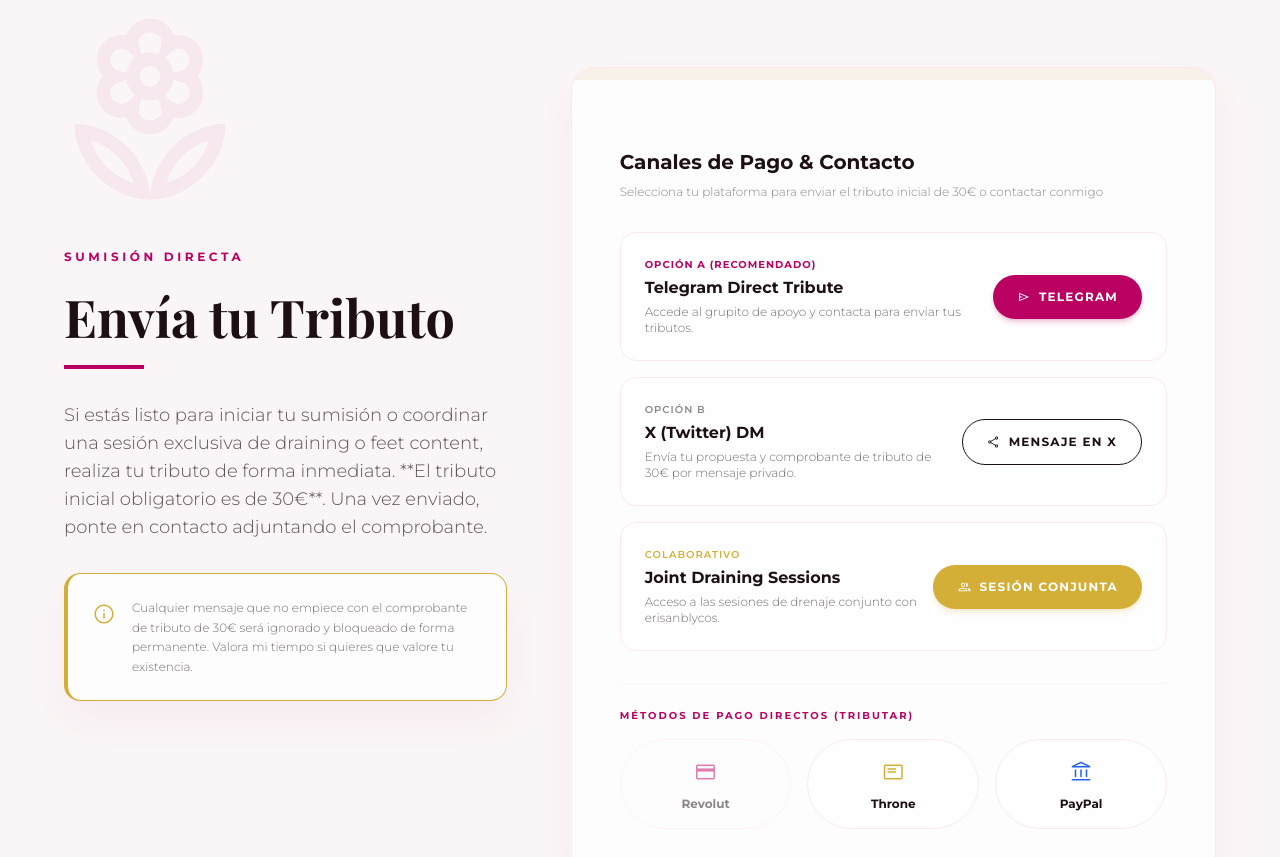
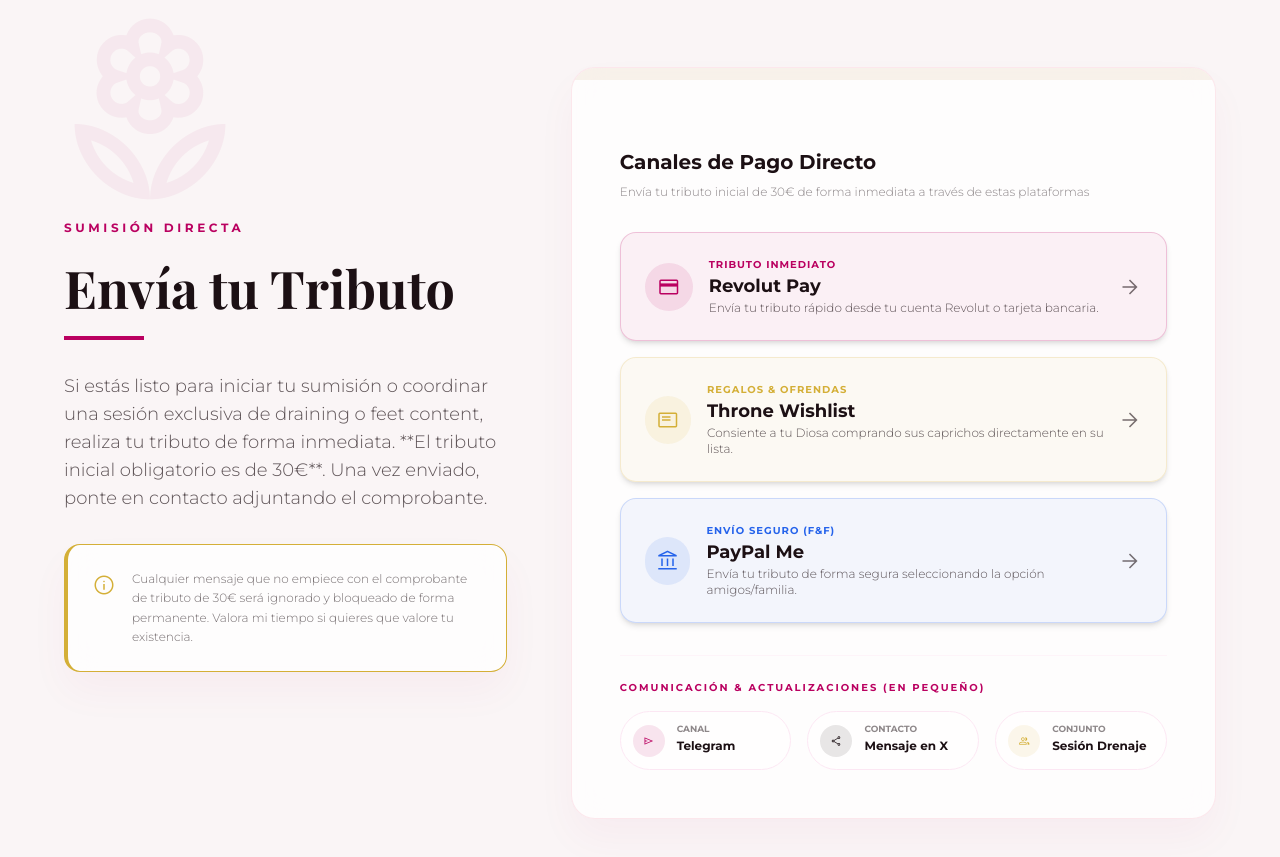
Before and after one commit to rifi-sub/babbybrownn, a plain HTML site: page index.html in a window 1280 px wide. Shown: the part 5360-6217 px from the top of the page. Drawn offline with nearby package versions, Linux system fonts and the light colour scheme; a web font is replaced by a local one.

Commit message:
style: display direct payment methods as large cards and communication channels as small links

```diff
--- a/index.html
+++ b/index.html
@@ -727,75 +727,97 @@
                     <div class="absolute top-0 left-0 w-full h-3 leopard-accent-brown"></div>
 
                     <div class="space-y-2">
-                        <h3 class="text-xl font-bold text-gray-lux">Canales de Pago & Contacto</h3>
-                        <p class="text-xs text-gray-lux/50 font-light">Selecciona tu plataforma para enviar el tributo inicial de 30€ o contactar conmigo</p>
+                        <h3 class="text-xl font-bold text-gray-lux">Canales de Pago Directo</h3>
+                        <p class="text-xs text-gray-lux/50 font-light">Envía tu tributo inicial de 30€ de forma inmediata a través de estas plataformas</p>
                     </div>
 
+                    <!-- Large Payment Methods Cards (Big Links) -->
                     <div class="space-y-4">
-                        <!-- Telegram Support Group Option -->
-                        <div class="p-6 rounded-2xl border border-secondary-pink bg-white/40 flex flex-col sm:flex-row sm:items-center justify-between gap-4 hover:border-primary transition-all duration-300">
-                            <div class="space-y-1">
-                                <span class="text-[10px] font-bold text-primary tracking-widest uppercase block">OPCIÓN A (RECOMENDADO)</span>
-                                <h4 class="text-base font-bold text-gray-lux">Telegram Direct Tribute</h4>
-                                <p class="text-xs text-gray-lux/60 font-light">Accede al grupito de apoyo y contacta para enviar tus tributos.</p>
+                        <!-- Revolut (Featured Large Card) -->
+                        <a class="group relative flex items-center justify-between p-6 rounded-2xl border border-primary/20 bg-primary/5 hover:bg-primary hover:text-white transition-all duration-300 shadow-md hover:scale-[1.02]"
+                            target="_blank" href="https://revolut.me/girrlymommyy">
+                            <div class="flex items-center gap-4">
+                                <div class="w-12 h-12 rounded-full bg-primary/10 group-hover:bg-white/20 flex items-center justify-center text-primary group-hover:text-white transition-colors">
+                                    <span class="material-symbols-outlined text-2xl font-bold">credit_card</span>
+                                </div>
+                                <div class="text-left">
+                                    <span class="text-[10px] font-bold text-primary group-hover:text-white/80 tracking-widest uppercase block">TRIBUTO INMEDIATO</span>
+                                    <h4 class="text-lg font-bold">Revolut Pay</h4>
+                                    <p class="text-xs opacity-70 font-light">Envía tu tributo rápido desde tu cuenta Revolut o tarjeta bancaria.</p>
+                                </div>
                             </div>
-                            <a class="bg-primary hover:bg-primary-dark text-white text-center px-6 py-3 rounded-full text-xs font-bold tracking-widest uppercase transition-all duration-300 flex items-center justify-center gap-2 shadow-md shadow-primary/20 shrink-0"
-                                target="_blank" href="https://t.me/+9CvHHG7bJLFmZGFk">
-                                <span class="material-symbols-outlined text-sm">send</span>
-                                <span>Telegram</span>
-                            </a>
-                        </div>
+                            <span class="material-symbols-outlined text-2xl group-hover:translate-x-2 transition-transform duration-300 opacity-60">arrow_forward</span>
+                        </a>
 
-                        <!-- Twitter X DM Option -->
-                        <div class="p-6 rounded-2xl border border-secondary-pink bg-white/40 flex flex-col sm:flex-row sm:items-center justify-between gap-4 hover:border-primary transition-all duration-300">
-                            <div class="space-y-1">
-                                <span class="text-[10px] font-bold text-gray-lux/50 tracking-widest uppercase block font-semibold">OPCIÓN B</span>
-                                <h4 class="text-base font-bold text-gray-lux">X (Twitter) DM</h4>
-                                <p class="text-xs text-gray-lux/60 font-light">Envía tu propuesta y comprobante de tributo de 30€ por mensaje privado.</p>
+                        <!-- Throne (Featured Large Card) -->
+                        <a class="group relative flex items-center justify-between p-6 rounded-2xl border border-accent-gold/20 bg-accent-gold/5 hover:bg-accent-gold hover:text-white transition-all duration-300 shadow-md hover:scale-[1.02]"
+                            target="_blank" href="https://throne.com/girrlymommy">
+                            <div class="flex items-center gap-4">
+                                <div class="w-12 h-12 rounded-full bg-accent-gold/10 group-hover:bg-white/20 flex items-center justify-center text-accent-gold group-hover:text-white transition-colors">
+                                    <span class="material-symbols-outlined text-2xl">featured_play_list</span>
+                                </div>
+                                <div class="text-left">
+                                    <span class="text-[10px] font-bold text-accent-gold group-hover:text-white/80 tracking-widest uppercase block">REGALOS & OFRENDAS</span>
+                                    <h4 class="text-lg font-bold">Throne Wishlist</h4>
+                                    <p class="text-xs opacity-70 font-light">Consiente a tu Diosa comprando sus caprichos directamente en su lista.</p>
+                                </div>
                             </div>
-                            <a class="border border-gray-lux hover:bg-gray-lux hover:text-white text-gray-lux text-center px-6 py-3 rounded-full text-xs font-bold tracking-widest uppercase transition-all duration-300 flex items-center justify-center gap-2 shrink-0"
-                                target="_blank" href="https://x.com/babbyybrownn">
-                                <span class="material-symbols-outlined text-sm">share</span>
-                                <span>Mensaje en X</span>
-                            </a>
-                        </div>
+                            <span class="material-symbols-outlined text-2xl group-hover:translate-x-2 transition-transform duration-300 opacity-60">arrow_forward</span>
+                        </a>
 
-                        <!-- Joint Draining Sessions Option -->
-                        <div class="p-6 rounded-2xl border border-secondary-pink bg-white/40 flex flex-col sm:flex-row sm:items-center justify-between gap-4 hover:border-accent-gold transition-all duration-300">
-                            <div class="space-y-1">
-                                <span class="text-[10px] font-bold text-accent-gold tracking-widest uppercase block font-semibold">COLABORATIVO</span>
-                                <h4 class="text-base font-bold text-gray-lux">Joint Draining Sessions</h4>
-                                <p class="text-xs text-gray-lux/60 font-light">Acceso a las sesiones de drenaje conjunto con erisanblycos.</p>
+                        <!-- PayPal (Featured Large Card) -->
+                        <a class="group relative flex items-center justify-between p-6 rounded-2xl border border-blue-600/20 bg-blue-600/5 hover:bg-blue-600 hover:text-white transition-all duration-300 shadow-md hover:scale-[1.02]"
+                            target="_blank" href="https://www.paypal.com/paypalme/Aralor">
+                            <div class="flex items-center gap-4">
+                                <div class="w-12 h-12 rounded-full bg-blue-600/10 group-hover:bg-white/20 flex items-center justify-center text-blue-600 group-hover:text-white transition-colors">
+                                    <span class="material-symbols-outlined text-2xl">account_balance</span>
+                                </div>
+                                <div class="text-left">
+                                    <span class="text-[10px] font-bold text-blue-600 group-hover:text-white/80 tracking-widest uppercase block">ENVÍO SEGURO (F&F)</span>
+                                    <h4 class="text-lg font-bold">PayPal Me</h4>
+                                    <p class="text-xs opacity-70 font-light">Envía tu tributo de forma segura seleccionando la opción amigos/familia.</p>
+                                </div>
                             </div>
-                            <a class="bg-accent-gold hover:bg-yellow-600 text-white text-center px-6 py-3 rounded-full text-xs font-bold tracking-widest uppercase transition-all duration-300 flex items-center justify-center gap-2 shadow-md shadow-accent-gold/20 shrink-0"
-                                target="_blank" href="https://t.me/+ls0sXOQjcHo2NDI8">
-                                <span class="material-symbols-outlined text-sm">group</span>
-                                <span>Sesión Conjunta</span>
-                            </a>
-                        </div>
+                            <span class="material-symbols-outlined text-2xl group-hover:translate-x-2 transition-transform duration-300 opacity-60">arrow_forward</span>
+                        </a>
                     </div>
 
-                    <!-- Direct Payment/Tribute Methods Grid -->
+                    <!-- Secondary Small Links Grid (Small Links at Bottom) -->
                     <div class="border-t border-secondary-pink/40 pt-6 space-y-4">
-                        <span class="text-[10px] font-bold tracking-[0.2em] text-primary uppercase block">MÉTODOS DE PAGO DIRECTOS (TRIBUTAR)</span>
+                        <span class="text-[10px] font-bold tracking-[0.2em] text-primary uppercase block">COMUNICACIÓN & ACTUALIZACIONES (EN PEQUEÑO)</span>
                         <div class="grid grid-cols-1 sm:grid-cols-3 gap-4">
-                            <!-- Revolut -->
-                            <a class="flex flex-col items-center justify-center p-4 rounded-xl border border-secondary-pink bg-white/40 hover:bg-primary/5 hover:border-primary transition-all duration-300 group animate-pulse"
-                                target="_blank" href="https://revolut.me/girrlymommyy">
-                                <span class="material-symbols-outlined text-primary text-2xl group-hover:scale-110 transition-transform">credit_card</span>
-                                <span class="text-xs font-bold text-gray-lux mt-2">Revolut</span>
+                            <!-- Telegram -->
+                            <a class="flex items-center gap-3 p-3 rounded-xl border border-secondary-pink bg-white/40 hover:bg-primary/5 hover:border-primary transition-all duration-300 group"
+                                target="_blank" href="https://t.me/+9CvHHG7bJLFmZGFk">
+                                <div class="w-8 h-8 rounded-full bg-primary/10 flex items-center justify-center text-primary group-hover:bg-primary group-hover:text-white transition-all duration-300 shrink-0">
+                                    <span class="material-symbols-outlined text-xs">send</span>
+                                </div>
+                                <div class="text-left">
+                                    <span class="text-[9px] text-gray-lux/50 font-bold block leading-none">CANAL</span>
+                                    <span class="text-xs font-bold text-gray-lux">Telegram</span>
+                                </div>
                             </a>
-                            <!-- Throne -->
-                            <a class="flex flex-col items-center justify-center p-4 rounded-xl border border-secondary-pink bg-white/40 hover:bg-primary/5 hover:border-primary transition-all duration-300 group"
-                                target="_blank" href="https://throne.com/girrlymommy">
-                                <span class="material-symbols-outlined text-accent-gold text-2xl group-hover:scale-110 transition-transform">featured_play_list</span>
-                                <span class="text-xs font-bold text-gray-lux mt-2">Throne</span>
+                            <!-- X DM -->
+                            <a class="flex items-center gap-3 p-3 rounded-xl border border-secondary-pink bg-white/40 hover:bg-primary/5 hover:border-primary transition-all duration-300 group"
+                                target="_blank" href="https://x.com/babbyybrownn">
+                                <div class="w-8 h-8 rounded-full bg-gray-lux/10 flex items-center justify-center text-gray-lux group-hover:bg-gray-lux group-hover:text-white transition-all duration-300 shrink-0">
+                                    <span class="material-symbols-outlined text-xs">share</span>
+                                </div>
+                                <div class="text-left">
+                                    <span class="text-[9px] text-gray-lux/50 font-bold block leading-none">CONTACTO</span>
+                                    <span class="text-xs font-bold text-gray-lux">Mensaje en X</span>
+                                </div>
                             </a>
-                            <!-- PayPal -->
-                            <a class="flex flex-col items-center justify-center p-4 rounded-xl border border-secondary-pink bg-white/40 hover:bg-primary/5 hover:border-primary transition-all duration-300 group"
-                                target="_blank" href="https://www.paypal.com/paypalme/Aralor">
-                                <span class="material-symbols-outlined text-blue-600 text-2xl group-hover:scale-110 transition-transform">account_balance</span>
-                                <span class="text-xs font-bold text-gray-lux mt-2">PayPal</span>
+                            <!-- Joint Draining -->
+                            <a class="flex items-center gap-3 p-3 rounded-xl border border-secondary-pink bg-white/40 hover:bg-primary/5 hover:border-primary transition-all duration-300 group"
+                                target="_blank" href="https://t.me/+ls0sXOQjcHo2NDI8">
+                                <div class="w-8 h-8 rounded-full bg-accent-gold/10 flex items-center justify-center text-accent-gold group-hover:bg-accent-gold group-hover:text-white transition-all duration-300 shrink-0">
+                                    <span class="material-symbols-outlined text-xs">group</span>
+                                </div>
+                                <div class="text-left">
+                                    <span class="text-[9px] text-gray-lux/50 font-bold block leading-none">CONJUNTO</span>
+                                    <span class="text-xs font-bold text-gray-lux">Sesión Drenaje</span>
+                                </div>
                             </a>
                         </div>
                     </div>
```
